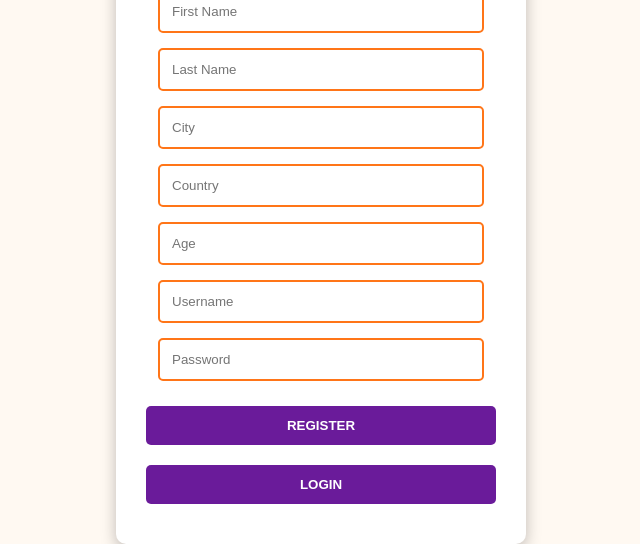
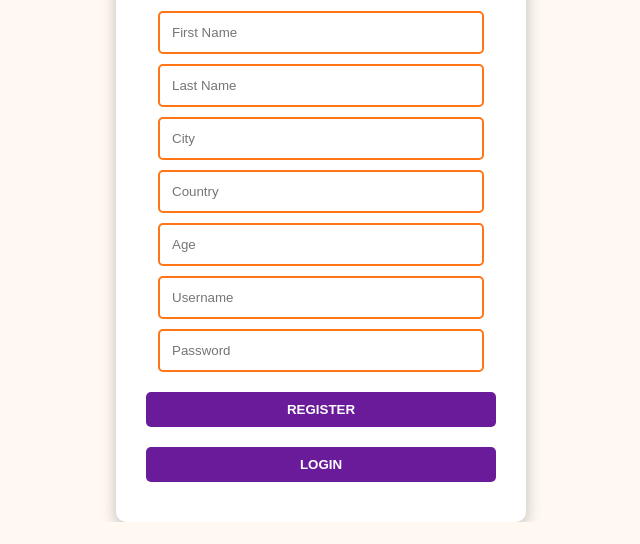
Before and after one commit to skudsi490/RSJ, a website with bundled scripts: page pages/Register.html in a window 1280 px wide. Shown: the part 307-851 px from the top of the page, without its empty margins (319-959 px from the left). After the commit the page ends 829 px from the top, so only its background shows below. Built offline with nearby package versions, Linux system fonts and the light colour scheme.

Commit message:
small change css REG  raz

```diff
--- a/styles/register.css
+++ b/styles/register.css
@@ -46,7 +46,7 @@ body {
     background-color: #FFF;
     color: #333;
     border-radius: 5px;
-    margin-bottom: 15px;
+    margin-bottom: 10px;
     box-sizing: border-box;
     transition: border-color 0.3s ease-in-out;
 }
@@ -60,7 +60,7 @@ body {
 
 .action-btn {
     width: 100%;
-    padding: 12px;
+    padding: 10px;
     margin: 10px 0;
     background-color: #6A1B9A;
     color: white;
```
